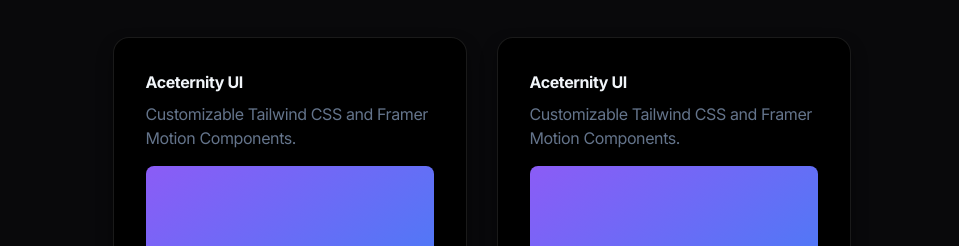
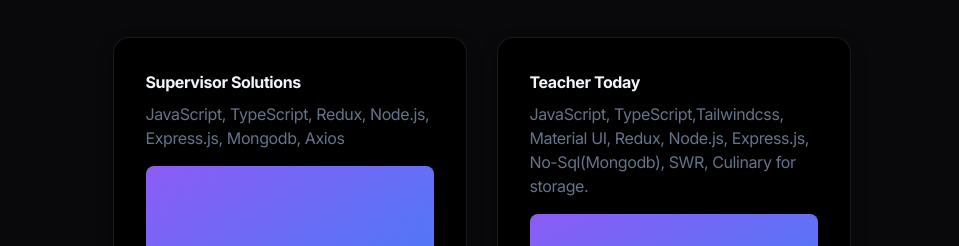
Before and after one commit to Arman8957/arman_porfolio, a Next.js app: page / in a window 1280 px wide. Shown: the part 2434-2680 px from the top of the page, without its empty margins (160-1119 px from the left). Built offline with nearby package versions, Linux system fonts and the light colour scheme.

Commit message:
project link added

```diff
--- a/src/components/Experience.tsx
+++ b/src/components/Experience.tsx
@@ -9,35 +9,38 @@
     <div className="h-[40rem] w-full flex items-center justify-center ">
 
       <PinContainer
-        title="/ui.aceternity.com"
-        href="https://twitter.com/mannupaaji"
+        title="/supervisorsolutions.com"
+        href="https://supervisor-solution-comapany-format.vercel.app/coursesPages"
       >
         <div className="flex basis-full flex-col p-4 tracking-tight text-slate-100/50 sm:basis-1/2 w-[20rem] h-[20rem] ">
           <h3 className="max-w-xs !pb-2 !m-0 font-bold  text-base text-slate-100">
-            Aceternity UI
+           Supervisor Solutions
           </h3>
           <div className="text-base !m-0 !p-0 font-normal">
             <span className="text-slate-500 ">
-              Customizable Tailwind CSS and Framer Motion Components.
+            JavaScript, TypeScript,
+            Redux, Node.js, Express.js, Mongodb, Axios
             </span>
           </div>
           <div className="flex flex-1 w-full rounded-lg mt-4 bg-gradient-to-br from-violet-500 via-purple-500 to-blue-500" />
         </div>
       </PinContainer>
       <PinContainer
-        title="/ui.aceternity.com"
-        href="https://twitter.com/mannupaaji"
+        title="/teachertoday.com"
+        href="https://teachertoday.com"
       >
         <div className="flex basis-full flex-col p-4 tracking-tight text-slate-100/50 sm:basis-1/2 w-[20rem] h-[20rem] ">
           <h3 className="max-w-xs !pb-2 !m-0 font-bold  text-base text-slate-100">
-            Aceternity UI
+            Teacher Today
           </h3>
           <div className="text-base !m-0 !p-0 font-normal">
             <span className="text-slate-500 ">
-              Customizable Tailwind CSS and Framer Motion Components.
+            JavaScript, TypeScript,Tailwindcss, Material UI,
+            Redux, Node.js, Express.js, No-Sql(Mongodb), SWR, Culinary for storage.
             </span>
           </div>
           <div className="flex flex-1 w-full rounded-lg mt-4 bg-gradient-to-br from-violet-500 via-purple-500 to-blue-500" />
+          <img />
         </div>
       </PinContainer>
     </div>
```
